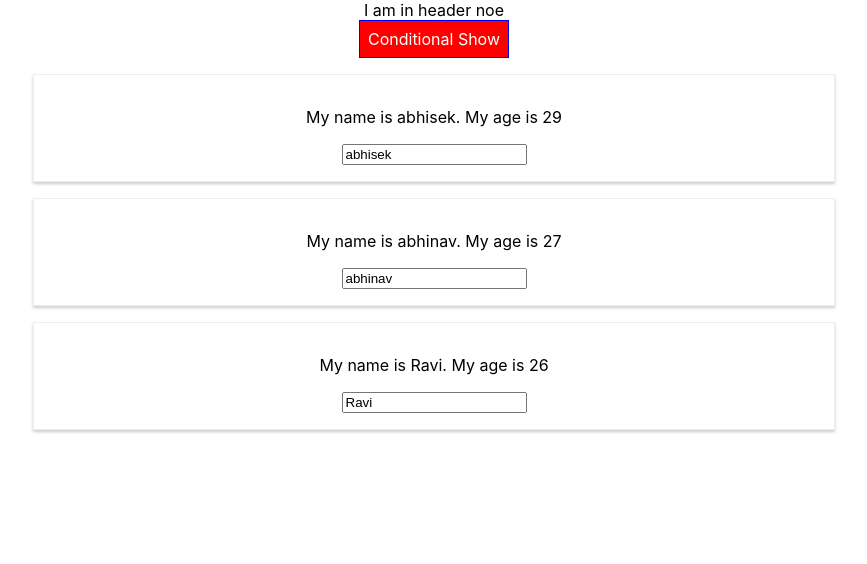
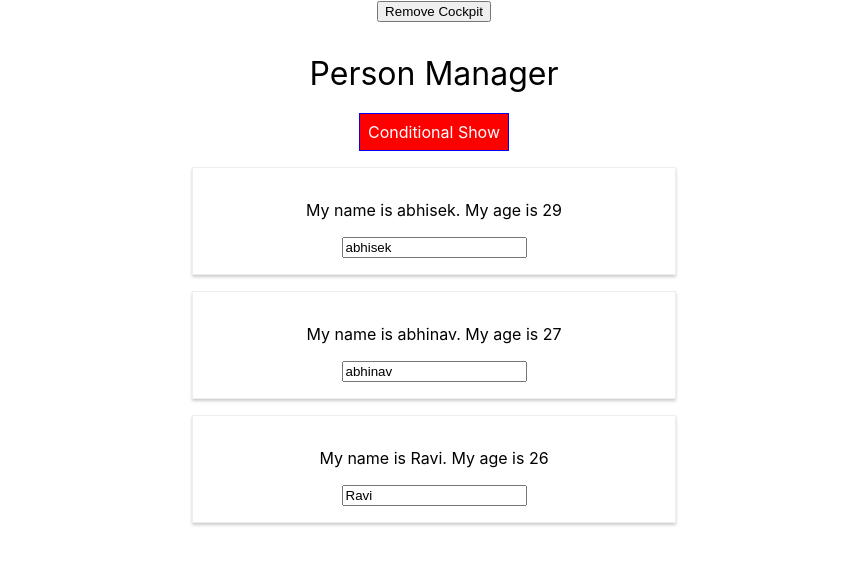
Before and after one commit to asitP9/react-initial-helloWorld, a React (Create React App) app: page / in a window 1280 px wide. Shown: the top 564 px of the page, without its empty margins (206-1073 px from the left). Built offline with nearby package versions, Linux system fonts and the light colour scheme.

Commit message:
added lifecycle hooks

```diff
--- a/src/Person/Person.js
+++ /dev/null
@@ -1,39 +0,0 @@
-
-import React from 'react';
-import styled from 'styled-components';
-// import './Person.css';
-// import Radium from 'radium';
-
-
-const PersonDivStyle=styled.div `
-        width:60%;
-        margin:16px auto;
-        border: 1px solid #eee;
-        box-shadow: 0 2px 3px #ccc;
-        padding:16px;
-        text-align: center;
-        @media (min-width:500px):{
-            width:450px
-        }
-    `;
-
-const person=(props)=>{
-
-    // const styles={
-    //     '@media (min-width:500px)':{
-    //         width:'450px'
-    //     }
-    // };
-    return (
-        <PersonDivStyle onClick={props.clickedItem}>
-        {/* // <div className="App" style={styles} onClick={props.clickedItem} className="Person"> */}
-            <p>My name is {props.name}.
-            My age is {props.age}
-            </p>
-            <p>{props.children}</p>
-            <input type="text" onChange={props.changeName} value={props.name}/>
-        </PersonDivStyle>)
-}
-
-// export default Radium(person);
-export default person;
--- /dev/null
+++ b/src/components/Persons/Person/Person.js
@@ -0,0 +1,39 @@
+
+import React, {Component} from 'react';
+import styled from 'styled-components';
+// import './Person.css';
+// import Radium from 'radium';
+import classes from './Person.module.css';
+
+
+const PersonDivStyle=styled.div `
+        width:60%;
+        margin:16px auto;
+        border: 1px solid #eee;
+        box-shadow: 0 2px 3px #ccc;
+        padding:16px;
+        text-align: center;
+        @media (min-width:500px):{
+            width:450px
+        }
+    `;
+
+    class Person extends Component{
+         render(){
+            return (
+                // <PersonDivStyle onClick={props.clickedItem}>
+            //    <div className="App" style={styles} onClick={props.clickedItem} className="Person">
+
+            <div className={classes.Person} onClick={this.props.clickedItem} >
+                    <p>My name is {this.props.name}.
+                    My age is {this.props.age}
+                    </p>
+                    <p>{this.props.children}</p>
+                    <input type="text" onChange={this.props.changeName} value={this.props.name}/>
+                </div>
+            )
+        }
+    }
+
+// export default Radium(person);
+export default Person;
--- a/src/Person/Person.css
+++ b/src/components/Persons/Person/Person.module.css
@@ -6,3 +6,8 @@
     padding:16px;
     text-align: center;
 }
+@media (min-width:500px){
+    .Person{
+             width:450px;
+    }
+}
--- /dev/null
+++ b/src/components/Persons/Persons.js
@@ -0,0 +1,40 @@
+import React, {Component} from 'react';
+import Person from './Person/Person';
+
+class Persons extends Component{
+
+    static getDerivedStateFromProps(props, state){
+        console.log('[Persons.js getDerivedStateFromProps]');
+        return state;
+    }
+
+    shouldComponentUpdate(nextProps, nextState){
+        console.log('[Persons.js] shouldComponentUpdate');
+        return true;
+
+    }
+    render(){
+        return this.props.persons.map((person)=>{
+            return <Person
+                    name={person.name}
+                    age={person.age}
+                    key={person.id}
+                    clickedItem={this.props.clickedItem.bind(this,person.id)}
+                    changeName={(event)=>this.props.changeName(event, person.id)}/>
+
+        })
+    }
+
+    getSnapshotBeforeUpdate(prevProps, prevState){
+        console.log('[Persons.js] getSnapshotBeforUpdate');
+        return null;
+
+    }
+
+    componentDidUpdate(){
+        console.log('[Persons.js] ComponentDidUpdate');
+    }
+
+}
+
+  export default Persons;
--- /dev/null
+++ b/src/components/cockpit/Cockpit.js
@@ -0,0 +1,83 @@
+        import React, {useEffect} from 'react';
+        import classes from './Cockpit.module.css';
+        const Cockpit=(props)=>{
+        // Here the useEffect is the alternative of the component lifecycle hooks (componentDidMount and componentDidUpdate) which is
+        // only applicable for state based components
+
+        // Problem with useeffect is that it always renders whenver the component is started
+
+
+        // useEffect(
+            //     ()=>{
+            //         console.log('[Cockpit.js] useEffect');
+            //         //...HTTPRequest
+            //         setTimeout(
+            //             ()=>{
+            //                 alert("this alert should come only when the person variable change");
+            //             },1000
+            //         )
+            //     }, [props.stateForCockpit.persons]
+            // )
+
+
+            // To run useEffect only one time use empty array
+
+             useEffect(
+                ()=>{
+                    console.log('[Cockpit.js] useEffect');
+                    //...HTTPRequest
+                    setTimeout(
+                        ()=>{
+                            alert("this alert should come only when the person variable change");
+                        },1000
+                    );
+                    return (
+                        ()=>{
+                            console.log("[cockpit.js] cleanup work in 1st useEffect")
+                        }
+                    )
+                }, []
+            )
+
+            // we can observe in the below situation that 'cleanup work in second useEffect'  is displayed before '2nd useEffect'
+             useEffect(
+                ()=>{
+                    console.log('[Cockpit.js] 2nd useEffect');
+                    //...HTTPRequest
+                    setTimeout(
+                        ()=>{
+                            alert("this alert should come only when the person variable change");
+                        },1000
+                    );
+                    return(
+                        ()=>{
+                            console.log('[cockpit.js] cleanup work in second useEffect');
+                        }
+                    )
+
+                },
+
+            )
+
+
+            let btnClass=[classes.Button];
+            const Substantialclasses=[classes.heading];
+
+                if (props.stateForCockpit.persons.length<=2)
+                    Substantialclasses.push(classes.red);
+                if (props.stateForCockpit.persons.length<=1)
+                    Substantialclasses.push(classes.bold);
+                if(props.stateForCockpit.showPersons){
+                    btnClass.push(classes.Red);
+                }
+
+
+            return (
+            <div>
+        <span className={Substantialclasses.join(" ")}>{props.titleCockpit}</span>
+                <br></br>
+                <button onClick={props.switchNames} className={btnClass.join(" ")}>Conditional Show</button>
+            </div>)
+            };
+
+            export default Cockpit;
--- /dev/null
+++ b/src/components/cockpit/Cockpit.module.css
@@ -0,0 +1,33 @@
+.red{
+    color: red;
+  }
+
+  .bold{
+    font-weight: bold;
+  }
+  .Button{
+    background-color: green;
+    color:white;
+    font:inherit;
+    border: 1px solid blue;
+    padding:8px;
+
+  }
+
+  .Button:hover{
+    background-color:lightgreen;
+    color:black;
+  }
+
+  .Button.Red{
+    background-color: red;
+
+  }
+  .Button.Red:hover{
+    background-color: salmon;
+  }
+  .heading{
+    font-size: 32px;
+    display:block;
+    margin-top:1em;
+  }
--- a/src/App.js
+++ b/src/containers/App.js
@@ -1,8 +1,10 @@
 import React, {  Component } from 'react';
-import './App.css';
+import classes from './App.module.css';
 // import Radium, {StyleRoot} from 'radium';
-import Person from './Person/Person';
+import Person from '../components/Persons/Person/Person';
 import styled from 'styled-components';
+import Persons from '../components/Persons/Persons';
+import Cockpit from '../components/cockpit/Cockpit';
 
 const StyledButtonWithHovered= styled.button `
         background-color: ${props=>props.alt?'red':'green'};
@@ -59,13 +61,15 @@ const StyledButtonWithHovered= styled.button `
   class App extends Component{
     constructor(props){
       super(props);
+      console.log('[App.js] Constructor', props);
       this.state={
         persons:[
           {id: 1, name:"abhisek", age: 29},
           {id: 2, name:"abhinav", age: 27},
           {id: 3, name:"Ravi", age: 26}
         ],
-        showPersons:true
+        showPersons:true,
+        showCockpit:true
       }
     }
 
@@ -77,7 +81,6 @@ const StyledButtonWithHovered= styled.button `
 
        }
        changeNameHandler=(event, id)=>{
-
          const personIndex=this.state.persons.findIndex(
            (p)=>{
               return id===p.id;
@@ -97,13 +100,17 @@ const StyledButtonWithHovered= styled.button `
 
 
 
+    static getDerivedStateFromProps(props, state){
+      console.log('[App.js] getDerivedStateFromProps', props);
+    }
 
     deleteThisItem(itemIndex){
-
       // This below line change the original Array, so we should try to delete the objects without changing the original Array,
       // there are 2 ways to do RTCDtlsTransportStateChangedEvent.
       // let person=this.state.persons;
       // let person=this.state.persons.slice();
+
+
       let person=[...this.state.persons];
       const idIndex=this.state.persons.findIndex(
         (person)=>{
@@ -114,13 +121,11 @@ const StyledButtonWithHovered= styled.button `
       this.setState({
         persons:person
       })
-
     }
 
 
+     render(){
 
-
-    render(){
 
       // Below style is used for radium related features and they gets removed once we use styled this styled component.
       // const style={
@@ -136,22 +141,25 @@ const StyledButtonWithHovered= styled.button `
 
       // }
       let persons=null;
+      console.log('[App.js] render');
 
-      const classes=[];
-      if (this.state.persons.length<=2)
-          classes.push('red');
-      if (this.state.persons.length<=1)
-          classes.push('bold');
       if(this.state.showPersons){
               persons=(
                 <div>
-                  {
-                    this.state.persons.map((person, index)=>{
-                      return <Person name={person.name} age={person.age}  key={person.id} changeName={(event)=>this.changeNameHandler(event, person.id)} clickedItem={()=>this.deleteThisItem(person.id)}></Person>
-                    })
-                  }
+                <Persons
+                  persons={this.state.persons}
+                  changeName={this.changeNameHandler}
+                  clickedItem={this.deleteThisItem.bind(this)}/>
                 </div>
-              )
+                // <div>
+                //   {
+                //     this.state.persons.map((person, index)=>{
+                //       return <Person name={person.name} age={person.age}  key={person.id} changeName={(event)=>this.changeNameHandler(event, person.id)} clickedItem={()=>this.deleteThisItem(person.id)}></Person>
+                //     })
+                //   }
+                // </div>
+              );
+
 
               // style.backgroundColor="red";
               // style[':hover']={
@@ -176,18 +184,25 @@ const StyledButtonWithHovered= styled.button `
         // Here below the styleroot has been implemented because of media query used in person.js. The stylerot has been imported
         // from radium
 
+        <div className={classes.App}>
+        {/* // <StyleRoot> */}
+        <button onClick={()=>{
+          this.setState({
+            showCockpit:false
+          })
+        }}>Remove Cockpit</button>
+        {this.state.showCockpit===true? <Cockpit
+              stateForCockpit={this.state}
+              switchNames={this.switchNameHandler}
+              titleCockpit={this.props.appTitle}/>:null}
 
-        // <StyleRoot>
-          <div className="App">
-              <span className={classes.join(" ")}>I am in header noe</span>
-            <br></br>
+
 
 
             {/* This below method of passing an argument to the switchNameHandler is not recommended due to inefficiency and performance issues. */}
             {/* <button onClick={()=>this.switchNameHandler("Asit")} style={this.style}>Switch Names</button> */}
 
-            <StyledButtonWithHovered alt={this.state.showPersons} onClick={()=>this.switchNameHandler()}>Conditional Show</StyledButtonWithHovered>
-            {/* <button onClick={this.switchNameHandler} style={style}>Conditional Show</button> */}
+            {/* <StyledButtonWithHovered alt={this.state.showPersons} onClick={()=>this.switchNameHandler()}>Conditional Show</StyledButtonWithHovered> */}
 
 
     {/* { this.state.showPersons===true?
@@ -207,6 +222,10 @@ const StyledButtonWithHovered= styled.button `
       // </StyleRoot>
       );
     }
+
+    componentDidMount(){
+      console.log('[App.js] componentDidMount');
+    }
   }
 
 
--- a/src/index.js
+++ b/src/index.js
@@ -1,10 +1,10 @@
 import React from 'react';
 import ReactDOM from 'react-dom';
 import './index.css';
-import App from './App';
+import App from './containers/App';
 import * as serviceWorker from './serviceWorker';
 
-ReactDOM.render(<App />, document.getElementById('root'));
+ReactDOM.render(<App appTitle={'Person Manager'}/>, document.getElementById('root'));
 
 // If you want your app to work offline and load faster, you can change
 // unregister() to register() below. Note this comes with some pitfalls.
```
Also changed, not shown: src/containers/App.module.css (renamed from src/App.css, +0 -7 lines), 1 other file (tests, documents, lock files or other folders).
